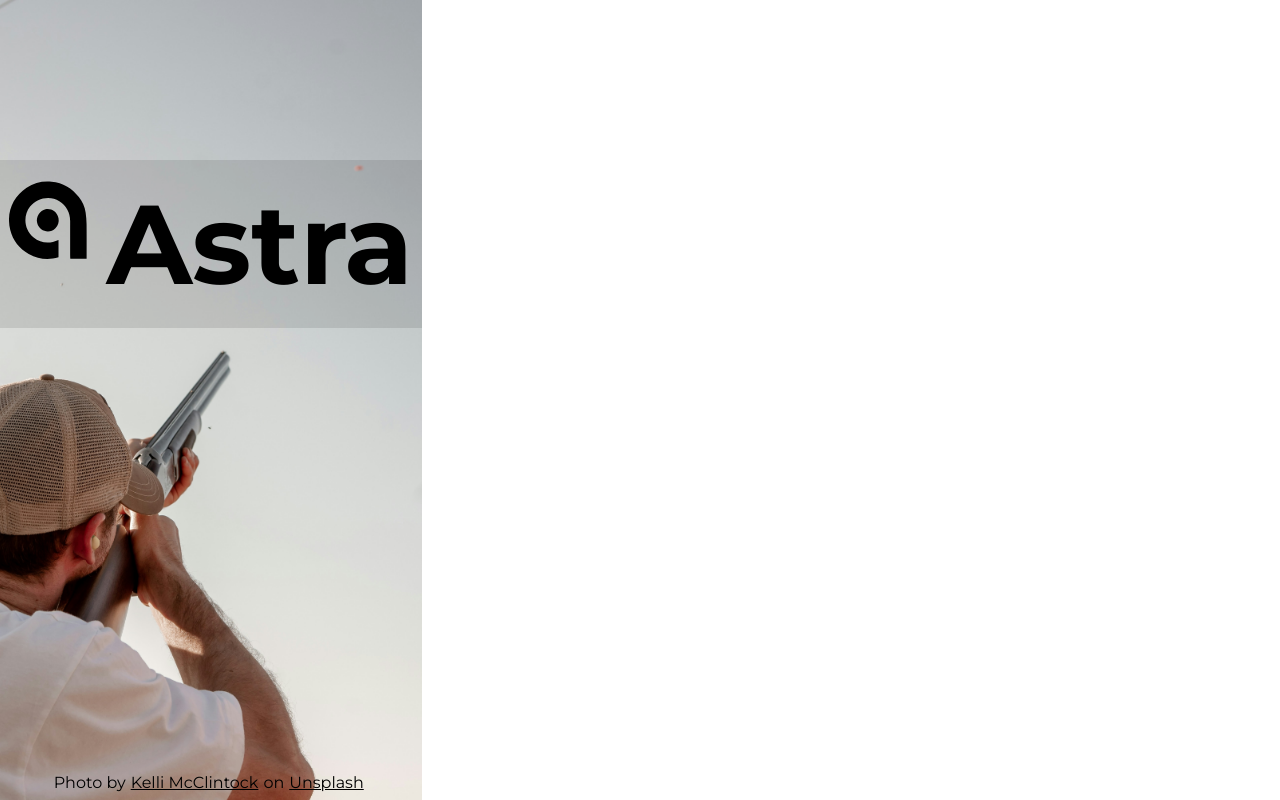
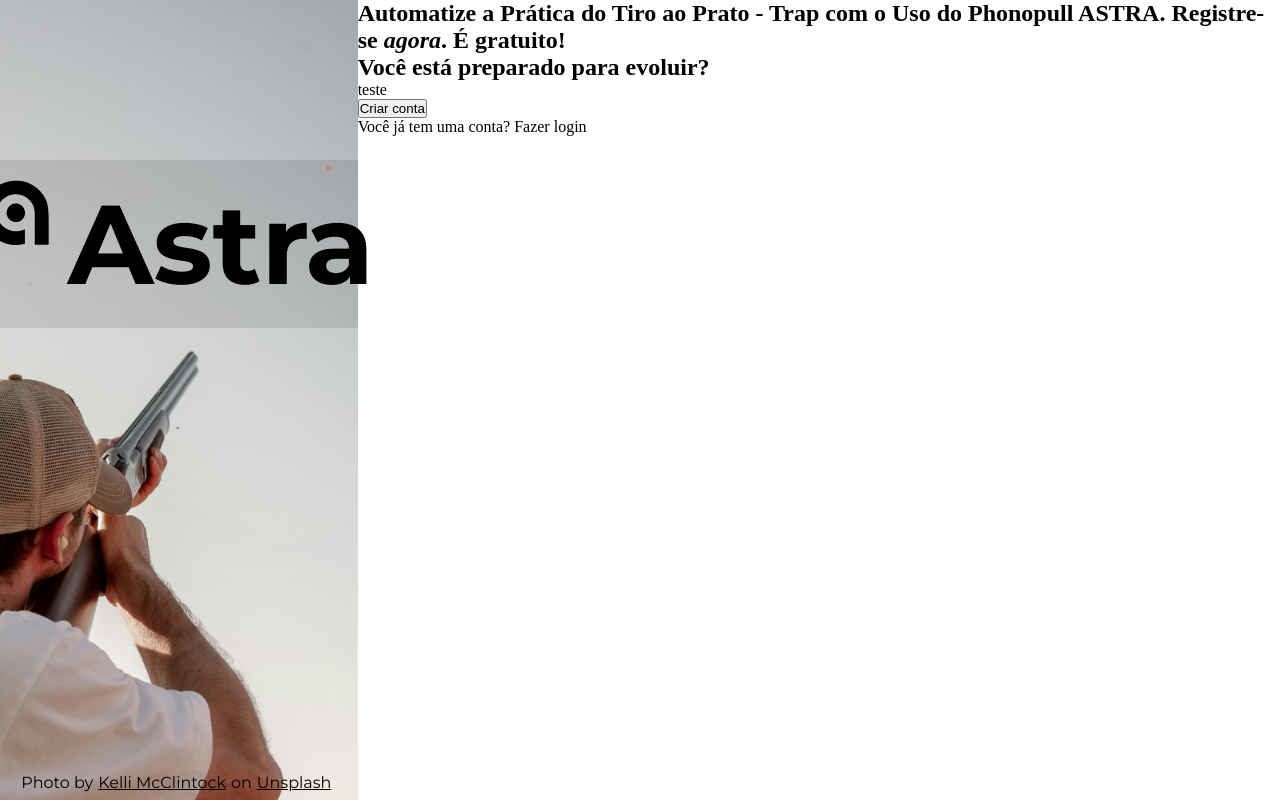
Before and after one commit to PauloMBorges/odin-sign-up-form, a plain HTML site: page index.html in a window 1280 px wide. Drawn offline with Linux system fonts and the light colour scheme.

Commit message:
Add basic right-side HTML

```diff
--- a/index.html
+++ b/index.html
@@ -18,6 +18,22 @@
         </div>
 
         <div class="right">
+            <div class="top-right-text">
+                <h2>Automatize a Prática do Tiro ao Prato - Trap com o Uso do Phonopull ASTRA.
+                    Registre-se <em>agora</em>. É gratuito!
+                </h2>
+                <h2>Você está preparado para evoluir?</h2>
+            </div>
+            <div class="form-container">
+                <p>teste</p>
+            </div>
+            <div class="bottom-right-container">
+                <button>Criar conta</button>
+                <p>Você já tem uma conta? Fazer login</p>
+            </div>
+
+
+
         </div>
     </div>
 
--- a/style.css
+++ b/style.css
@@ -46,8 +46,8 @@ a {
 }
 
 
+/* Left side styling */
 
-/* Left side styling */
 .left {
     display: flex;
     flex-direction: column;
```
